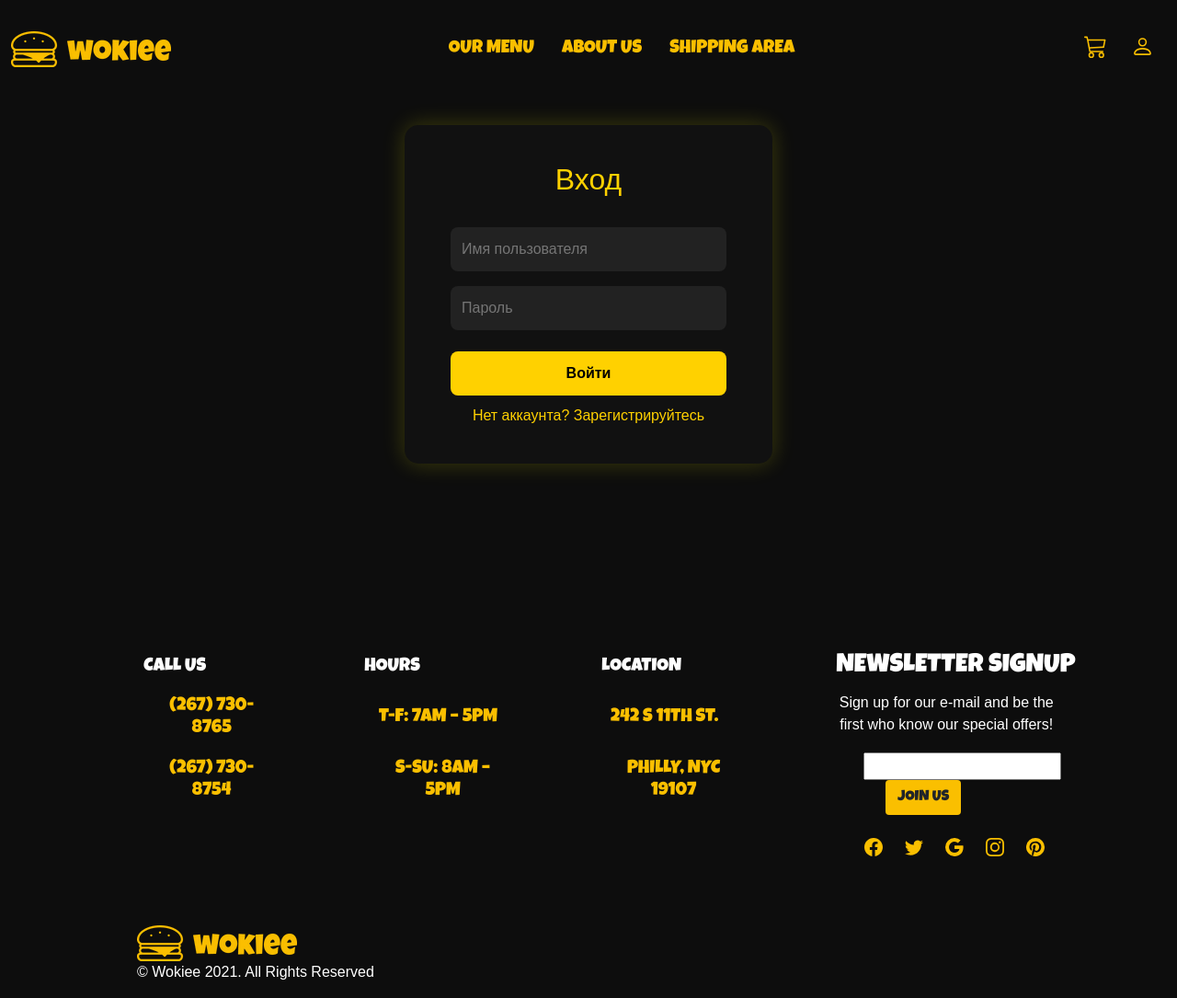
After one commit to aaltafis/Food-delivery, a Django app: template posts/templates/posts/login.html in a window 1280 px wide. The commit adds this page. Shown: the whole page at 92% size. Run offline with Django 4.2, Linux system fonts and the light colour scheme; the template is opened without the code that fills it: most values are stand-ins (such as "Sample title", 1, 10 or a date in 2020).

Commit message:
Добавил login

```diff
--- a/blog/urls.py
+++ b/blog/urls.py
@@ -29,7 +29,8 @@ urlpatterns = [
 
 
     # Регистрация страница новая
-    path('posts/registr.html', views.registr_view, name="registr"),
+    path('registr.html', views.registr_view, name="registr"),
+    path('login/', views.login_view, name='login'),
 
 
 ] + static(settings.STATIC_URL, document_root = settings.STATIC_ROOT) + static(settings.MEDIA_URL, document_root = settings.MEDIA_ROOT)
--- /dev/null
+++ b/posts/templates/posts/login.html
@@ -0,0 +1,85 @@
+
+
+{% extends "base.html" %}
+
+{% block content %}
+<style>
+    body {
+        background-color: #0c0c0c;
+        color: white;
+        font-family: 'Poppins', sans-serif;
+    }
+
+    .auth-container {
+        display: flex;
+        justify-content: center;
+        align-items: center;
+        height: 80vh;
+    }
+
+    .auth-box {
+        background-color: #111;
+        padding: 40px 50px;
+        border-radius: 15px;
+        box-shadow: 0 0 25px rgba(255, 255, 0, 0.2);
+        width: 400px;
+        text-align: center;
+    }
+
+    .auth-box h2 {
+        color: #FFD100;
+        margin-bottom: 25px;
+    }
+
+    .auth-box input {
+        width: 100%;
+        padding: 12px;
+        margin: 8px 0;
+        border: none;
+        border-radius: 8px;
+        background-color: #222;
+        color: white;
+    }
+
+    .auth-box button {
+        width: 100%;
+        padding: 12px;
+        margin-top: 15px;
+        background-color: #FFD100;
+        border: none;
+        color: black;
+        font-weight: bold;
+        border-radius: 8px;
+        transition: 0.3s;
+    }
+
+    .auth-box button:hover {
+        background-color: #ffcc00c4;
+    }
+
+    .auth-box a {
+        color: #FFD100;
+        text-decoration: none;
+        display: inline-block;
+        margin-top: 10px;
+        transition: 0.3s;
+    }
+
+    .auth-box a:hover {
+        color: white;
+    }
+</style>
+
+<div class="auth-container">
+    <div class="auth-box">
+        <h2>Вход</h2>
+        <form method="post">
+            {% csrf_token %}
+            <input type="text" name="username" placeholder="Имя пользователя" required>
+            <input type="password" name="password" placeholder="Пароль" required>
+            <button type="submit">Войти</button>
+        </form>
+        <a href="{% url 'registr' %}">Нет аккаунта? Зарегистрируйтесь</a>
+    </div>
+</div>
+{% endblock %}
--- a/posts/templates/posts/registr.html
+++ b/posts/templates/posts/registr.html
@@ -66,6 +66,7 @@
             <input type="password" name="password" placeholder="Пароль" required>
             <button type="submit">Создать аккаунт</button>
         </form>
+        <a href="{% url 'login' %}">Уже есть аккаунт? Войти</a>
     </div>
 </div>
 {% endblock %}
--- a/posts/views.py
+++ b/posts/views.py
@@ -60,3 +60,8 @@ def registr_view(request):
 		'categories': categories,
 	}
 	return render(request, "posts/registr.html", context)
+
+
+
+def login_view(request):
+    return render(request, 'posts/login.html')
```
